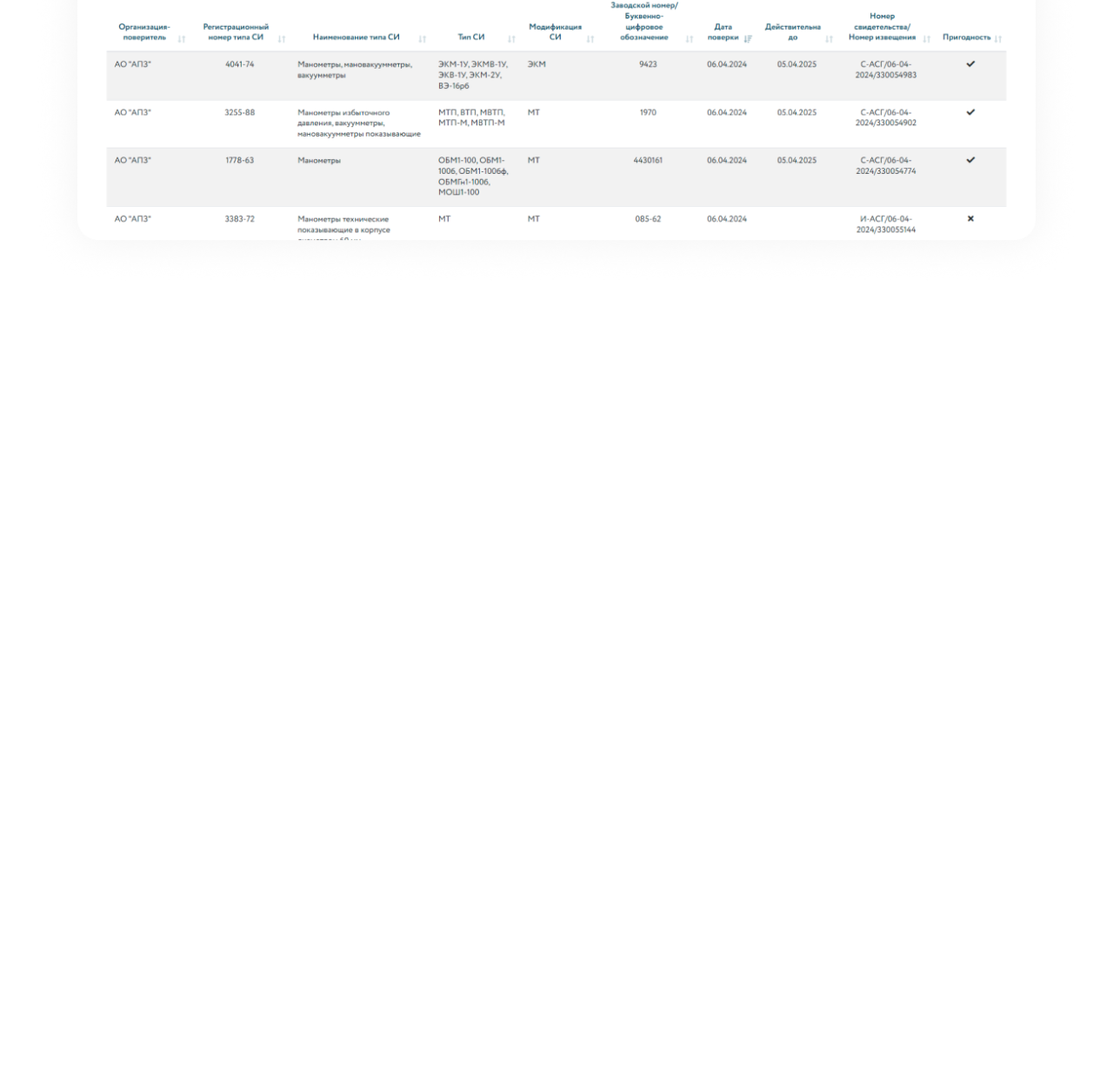
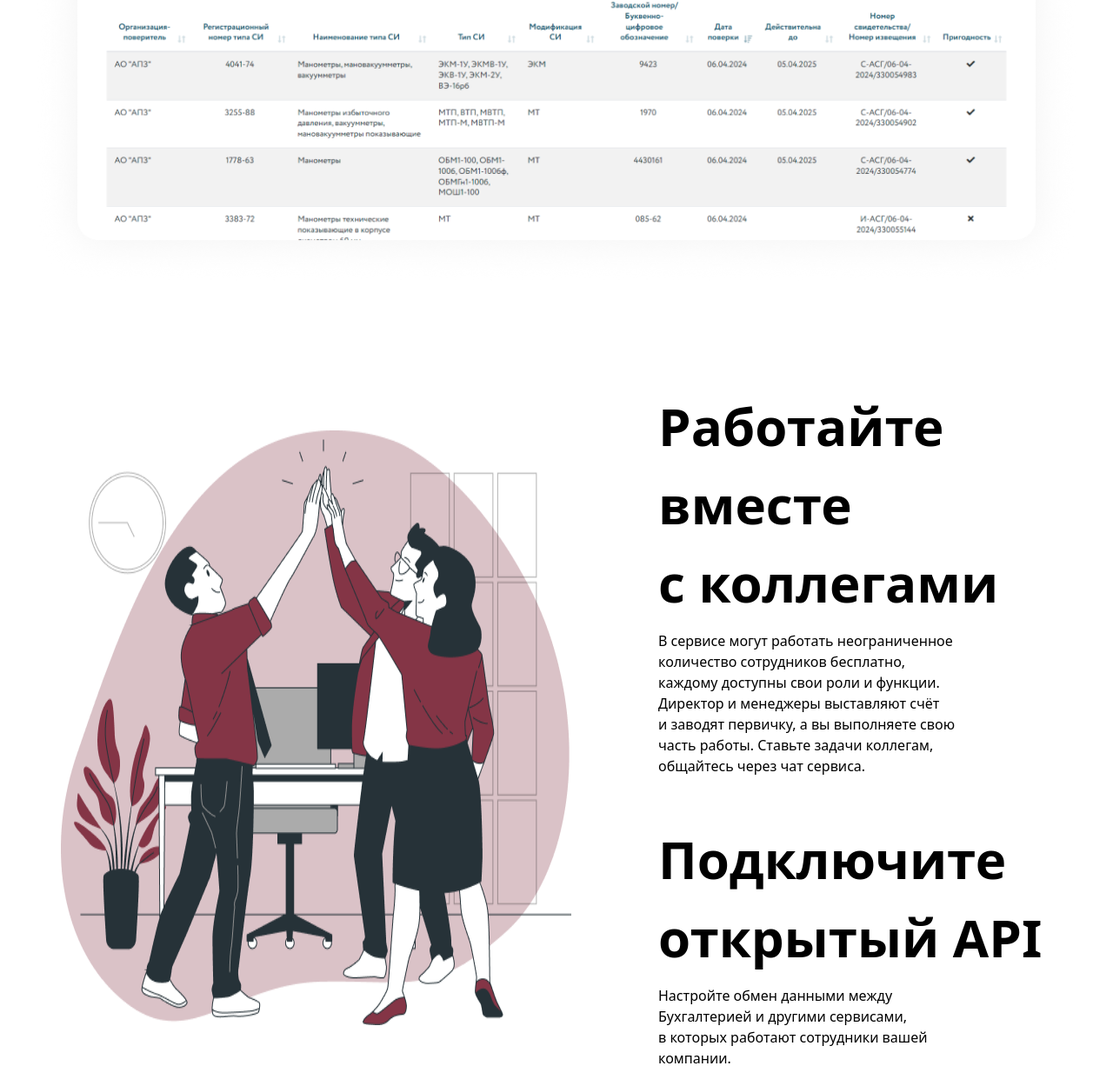
Before and after one commit to Osaf-Abdulloev/class-Work-tailwind-daptiv2, a website: page index.html in a window 1280 px wide. Shown: the part 4252-5501 px from the top of the page at 87% size. Before the commit the page ends 4577 px from the top, so only its background shows below. Drawn offline with Linux system fonts and the light colour scheme.

Commit message:
sec9 Работайте вместе с коллегами

```diff
--- a/index.html
+++ b/index.html
@@ -198,5 +198,23 @@
     <section class="max-w-300 mx-auto">
         <img src="./Frame 964.png" alt="">
     </section>
+
+    <section class="mt-[100px] p-5 max-w-[1400px] mx-auto">
+        <div class="flex flex-col-reverse gap-[50px] lg:flex-row justify-center">
+            <img class="md:p-[50px]" src="./Frame (2).png" alt="">
+
+            <div class="flex flex-col gap-[50px]">
+                <div class="flex flex-col gap-[10px]">
+                    <h1 class="text-[28px] font-bold md:text-[40px] lg:text-[60px]">Работайте вместе с коллегами</h1>
+                    <p class="md:pr-[150px]">В сервисе могут работать неограниченное количество сотрудников бесплатно, каждому доступны свои роли и функции. Директор и менеджеры выставляют счёт и заводят первичку, а вы выполняете свою часть работы. Ставьте задачи коллегам, общайтесь через чат сервиса.</p>
+                </div>
+
+                <div class="flex flex-col gap-[10px]">
+                    <h1 class="text-[28px] font-bold md:text-[40px] lg:text-[60px]">Подключите открытый API</h1>
+                    <p class="md:pr-[150px]">Настройте обмен данными между Бухгалтерией и другими сервисами, в которых работают сотрудники вашей компании.</p>
+                </div>
+            </div>
+        </div>
+    </section>
 </body>
 </html>
```
Also changed, not shown: Frame (2).png (added), src/output.css.
